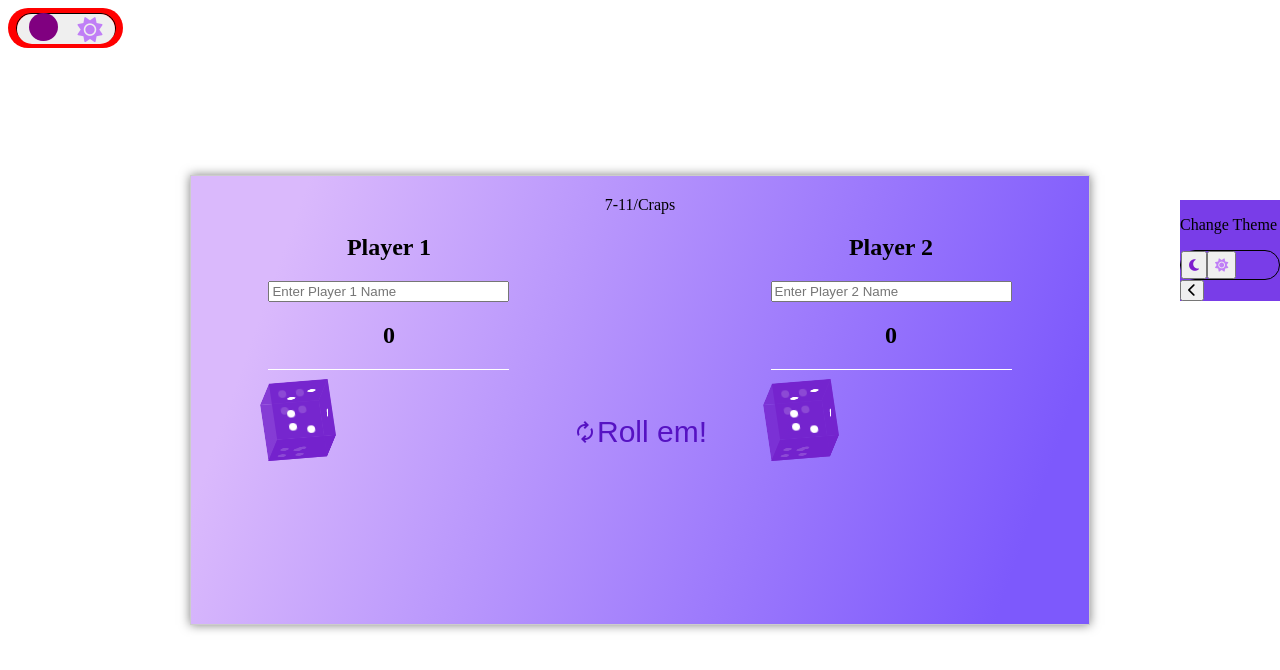
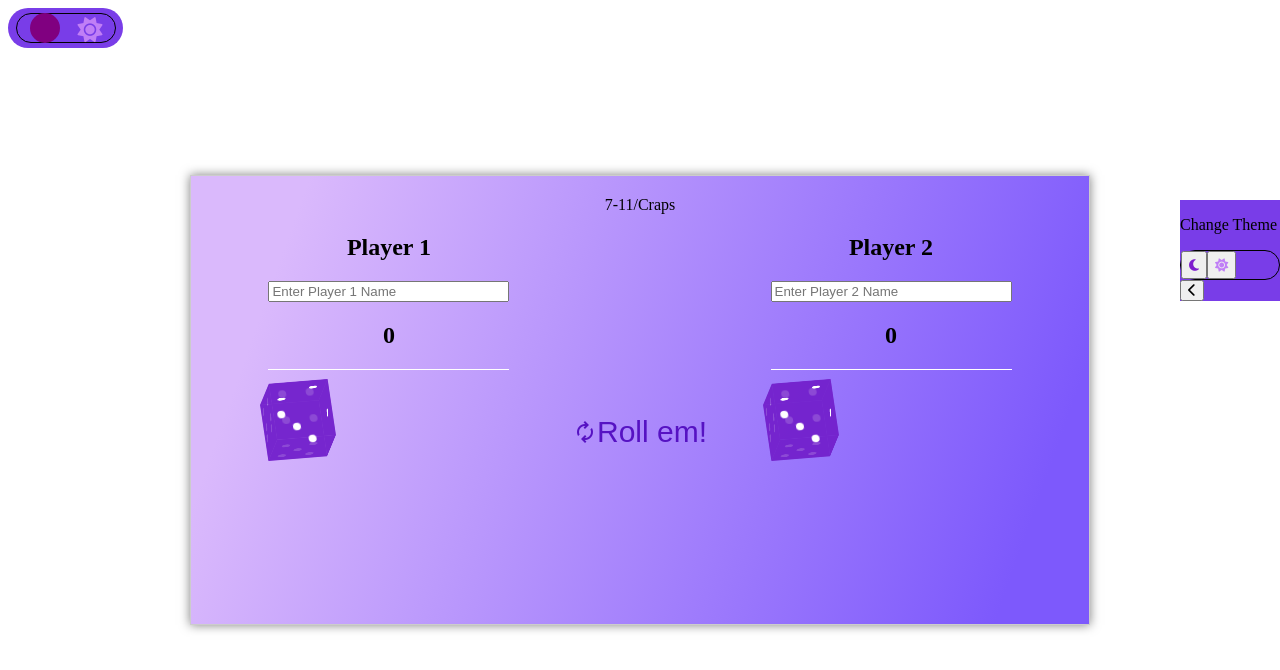
Before and after one commit to kamjohn777/7-11-2.0, a plain HTML site: page index.html in a window 1280 px wide. Drawn offline with nearby package versions, Linux system fonts and the light colour scheme.

Commit message:
fixed some of the dice made some updates to the faces finallt got the six sided dice face to appear and come forward and now can see all six spans in the front id

```diff
--- a/styles.css
+++ b/styles.css
@@ -5,7 +5,7 @@
 .alt-theme-container {
     display: flex;
     max-width: 115px;
-    background: red;
+    background: #793de8;
     padding: 5px;
     border-radius: 20px;
     margin: 0;
@@ -22,8 +22,8 @@
     transition: 0.4s;
     transform: translateX(-100%); */
     background: purple;
-    height: 28px;
-    width: 29px;
+    height: 30px;
+    width: 30px;
     border-radius: 50%;
     display: inline-block;
     transition: 0.4s;
@@ -62,6 +62,7 @@
     border: none;
     height: 30px;
     width: 50%;
+    background: transparent;
 }
 
 .btn-toggle-container .light-btn {
@@ -70,6 +71,7 @@
     border: none;
     height: 30px;
     width: 50%;
+    background: transparent;
 }
 
 #moon-icon, #sun-icon {
@@ -202,8 +204,8 @@
     display: block;
     position: absolute;
 
-    top: 50%; /* Center vertically */
-    left: 50%; /* Center horizontally */
+    /* top: 50%;  */
+    /* left: 50%; */
     transform: translate(-50%, -50%);
 }
     /* .front {
@@ -246,7 +248,7 @@
         span:nth-child(6) { bottom: 12px; right: 12px; }
      } */
      #front {
-        transform: rotateY(90deg) translateZ(30px);
+        transform: translateZ(30px);  /* Remove the rotation here */
 
         .dot {
            &:nth-child(1) {
@@ -255,11 +257,12 @@
            }
            &:nth-child(2) {
               top: 12px;
-              right: 12px;
+              left: 50%;
+              transform: translateX(-50%);
            }
            &:nth-child(3) {
-              top: 26px;
-              left: 26px;
+              top: 12px;
+              right: 12px;
            }
            &:nth-child(4) {
               bottom: 12px;
@@ -267,14 +270,16 @@
            }
            &:nth-child(5) {
               bottom: 12px;
-              right: 12px;
+              left: 50%;
+              transform: translateX(-50%);
            }
            &:nth-child(6) {
-            bottom: 14px;
-            right: 14px;
+              bottom: 12px;
+              right: 12px;
            }
         }
      }
+
     #back {
        transform: rotateX(180deg) translateZ(30px);
 
```
